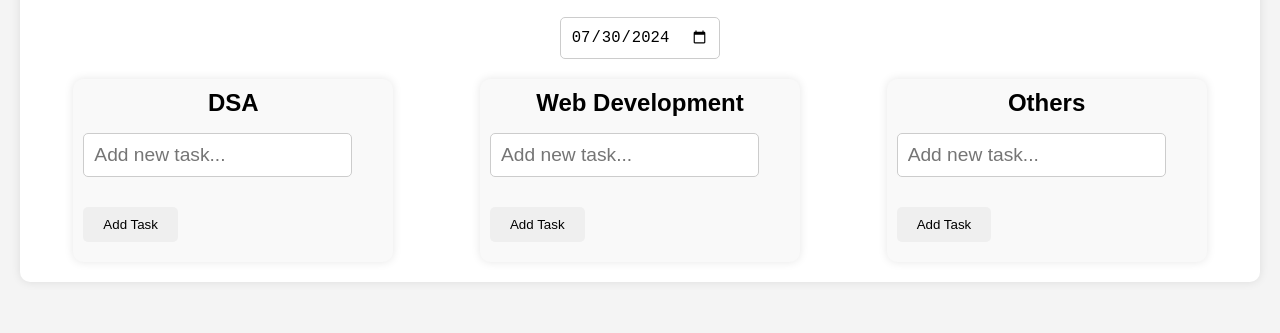
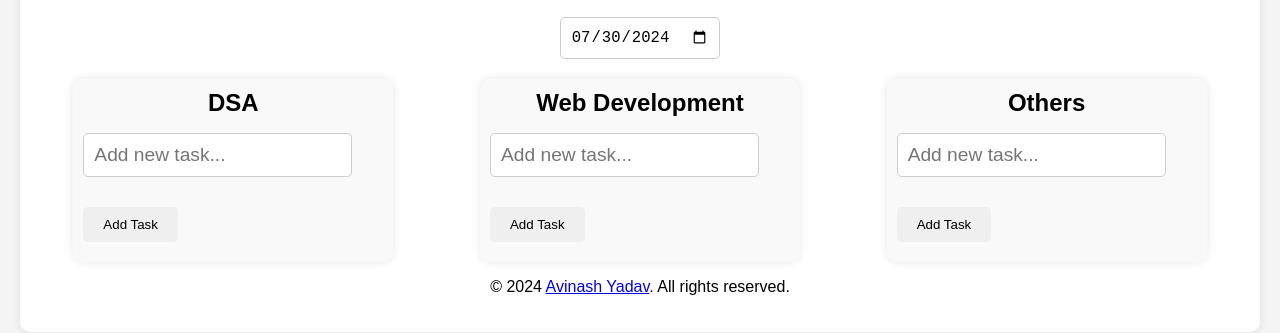
Before and after one commit to avinashyadavofficial/TaskKart, a plain HTML site: page index.html in a window 1280 px wide. Shown: the part 135-468 px from the top of the page. Drawn offline with Linux system fonts and the light colour scheme.

Commit message:
Update index.html

```diff
--- a/index.html
+++ b/index.html
@@ -36,7 +36,10 @@
                 <button onclick="addTask('others')">Add Task</button>
             </div>
         </div>
-
+        <!-- Copyright Section -->
+        <footer>
+            <p>&copy; 2024 <a href="https://www.linkedin.com/in/avinashyadav03/" target="_blank">Avinash Yadav</a>. All rights reserved.</p>
+        </footer>
     </div>
     <script src="script.js"></script>
 </body>
```
